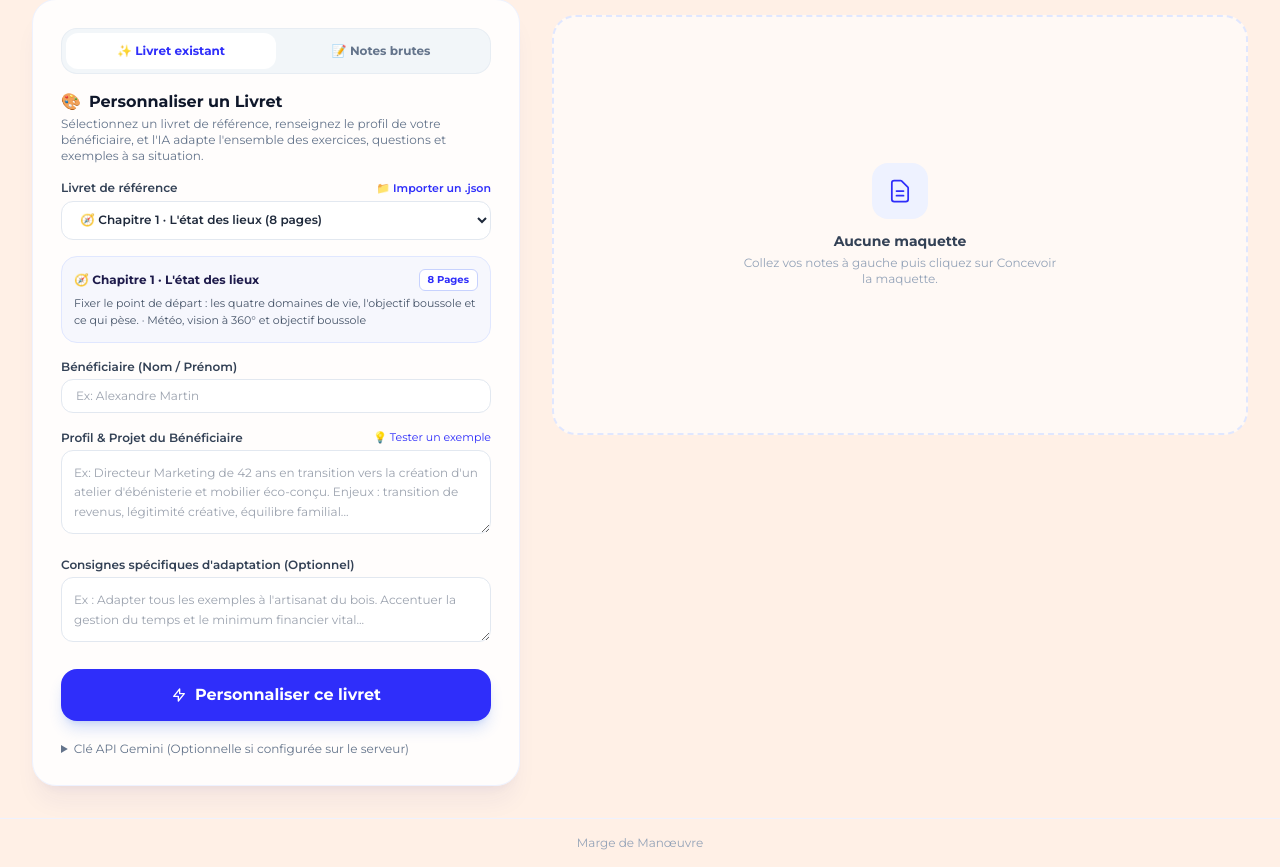
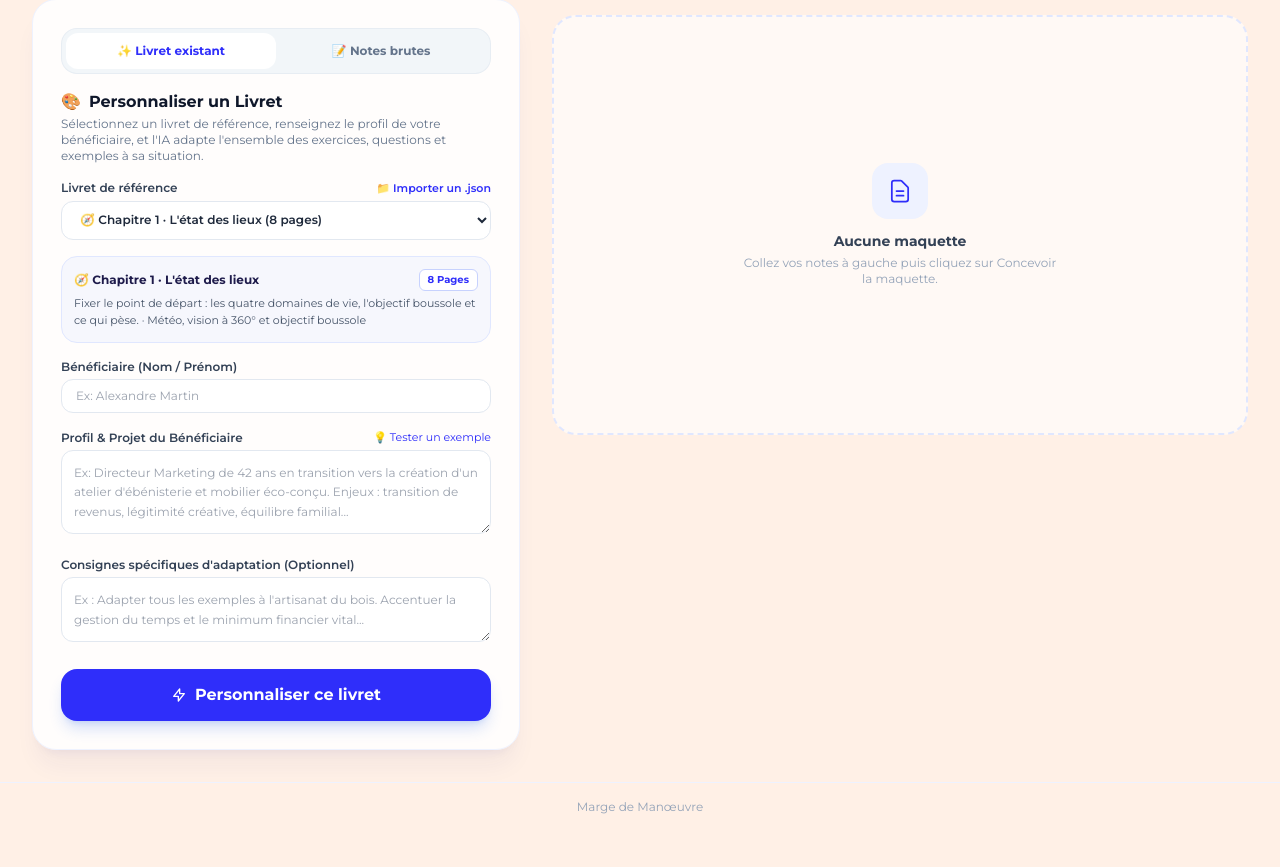
Before and after one commit to Nick18201/workbook-mdm, a FastAPI app: page / in a window 1280 px wide. Shown: the part 108-975 px from the top of the page. After the commit the page ends 922 px from the top, so only its background shows below. Run offline with FastAPI, Linux system fonts and the light colour scheme; some libraries are stand-ins or nearby versions.

Commit message:
feat(api): the Gemini key only comes from the server
The UI's « Clé API Gemini » field goes, with the api_key field of the
parse, iterate and customize requests: the key is read from
GEMINI_API_KEY only (Secret Manager in production). A key still sent by
an old client is ignored, which a test checks.

Co-Authored-By: Claude Opus 5.5 <noreply@anthropic.com>

```diff
--- a/server/gemini_service.py
+++ b/server/gemini_service.py
@@ -206,7 +206,7 @@ def parse_notes_with_gemini(request: ParseRequest) -> GenerationResult:
     Falls back to a smart heuristic mock if no API key is available or on failure,
     and reports it through GenerationResult.fallback_reason.
     """
-    api_key = request.api_key or os.environ.get("GEMINI_API_KEY")
+    api_key = os.environ.get("GEMINI_API_KEY")  # from Secret Manager in production
 
     if not api_key:
         logger.warning(
@@ -685,7 +685,7 @@ def refine_spec_with_gemini(request: IterateRequest) -> GenerationResult:
     Refines an existing WorkbookSpec based on conversational user feedback using Gemini Flash.
     Tries the models of GEMINI_MODELS in order.
     """
-    api_key = request.api_key or os.environ.get("GEMINI_API_KEY")
+    api_key = os.environ.get("GEMINI_API_KEY")  # from Secret Manager in production
 
     if not api_key:
         logger.warning(
@@ -786,7 +786,7 @@ def customize_spec_with_gemini(request: CustomizeRequest) -> GenerationResult:
     if not base_spec:
         raise ValueError("Spécification de base introuvable. Veuillez sélectionner un modèle valide ou fournir une spécification.")
 
-    api_key = request.api_key or os.environ.get("GEMINI_API_KEY")
+    api_key = os.environ.get("GEMINI_API_KEY")  # from Secret Manager in production
     if not api_key:
         logger.warning("GEMINI_API_KEY non configurée. Utilisation du fallback.")
         return GenerationResult(_build_fallback_customization(request, base_spec), "no_api_key")
--- a/server/models.py
+++ b/server/models.py
@@ -191,7 +191,6 @@ class ParseRequest(BaseModel):
         True,
         description="Inclure la page de pacte d'engagement et signature en fin de livret",
     )
-    api_key: Optional[str] = Field(None, description="Clé API Gemini facultative si non configurée sur le serveur")
 
 
 
@@ -199,7 +198,6 @@ class IterateRequest(BaseModel):
     current_spec: WorkbookSpec = Field(..., description="Spécification actuelle du livret à modifier")
     feedback: str = Field(..., max_length=MAX_INSTRUCTION_LENGTH, description="Consigne d'ajustement ou feedback utilisateur")
     raw_notes: Optional[str] = Field(None, max_length=MAX_NOTES_LENGTH, description="Notes de séance brutes d'origine pour contexte")
-    api_key: Optional[str] = Field(None, description="Clé API Gemini facultative si non configurée sur le serveur")
 
 
 class IterateResponse(BaseModel):
@@ -225,7 +223,6 @@ class CustomizeRequest(BaseModel):
     beneficiary_name: str = Field(..., max_length=MAX_NAME_LENGTH, description="Prénom ou nom complet du bénéficiaire")
     beneficiary_context: str = Field(..., max_length=MAX_INSTRUCTION_LENGTH, description="Profil, métier actuel, projet visé, défis majeurs")
     custom_instructions: Optional[str] = Field(None, max_length=MAX_INSTRUCTION_LENGTH, description="Consignes spécifiques d'adaptation souhaitées")
-    api_key: Optional[str] = Field(None, description="Clé API Gemini facultative si non configurée sur le serveur")
 
     @model_validator(mode="after")
     def check_base(self):
--- a/server/templates/index.html
+++ b/server/templates/index.html
@@ -240,14 +240,6 @@
         </div>
       </div>
 
-      <!-- Advanced: API Key toggle -->
-      <details class="text-xs text-slate-500 pt-1">
-        <summary class="cursor-pointer font-medium hover:text-slate-700">Clé API Gemini (Optionnelle si configurée sur le serveur)</summary>
-        <div class="mt-2">
-          <input type="password" id="api_key" placeholder="AIzaSy..." class="w-full px-3 py-1.5 border border-slate-200 rounded-lg text-xs">
-        </div>
-      </details>
-
     </div>
 
     <!-- RIGHT COLUMN: Maquette, Itération & Téléchargement -->
@@ -525,7 +517,6 @@
       const beneficiaryName = document.getElementById('custom_beneficiary_name').value.trim();
       const beneficiaryContext = document.getElementById('custom_beneficiary_context').value.trim();
       const customInstructions = document.getElementById('custom_instructions').value.trim();
-      const apiKey = document.getElementById('api_key').value.trim() || null;
 
       if (!beneficiaryName) {
         alert("Veuillez renseigner le prénom ou nom du bénéficiaire.");
@@ -545,8 +536,7 @@
         base_spec: null,
         beneficiary_name: beneficiaryName,
         beneficiary_context: beneficiaryContext,
-        custom_instructions: customInstructions || null,
-        api_key: apiKey
+        custom_instructions: customInstructions || null
       };
 
       try {
@@ -855,8 +845,7 @@ Notes de la séance :
         meteo_option: document.getElementById('meteo_option').value,
         session_focus: document.getElementById('session_focus') ? document.getElementById('session_focus').value : 'auto',
         book_format: document.getElementById('book_format').value,
-        include_engagement: document.getElementById('include_engagement').checked,
-        api_key: document.getElementById('api_key').value.trim() || null
+        include_engagement: document.getElementById('include_engagement').checked
       };
 
       try {
@@ -900,8 +889,7 @@ Notes de la séance :
       const payload = {
         current_spec: currentWorkbookSpec,
         feedback: feedback,
-        raw_notes: initialRawNotes || document.getElementById('raw_notes').value.trim() || null,
-        api_key: document.getElementById('api_key').value.trim() || null
+        raw_notes: initialRawNotes || document.getElementById('raw_notes').value.trim() || null
       };
 
       try {
```
Also changed, not shown: tests/test_api_generation_source.py (+13 -0 lines).
